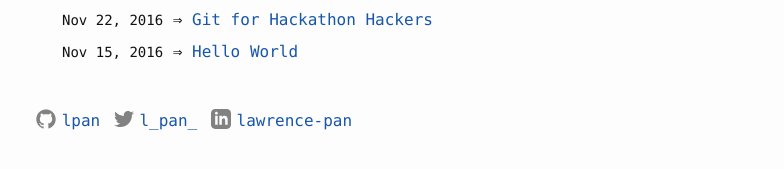
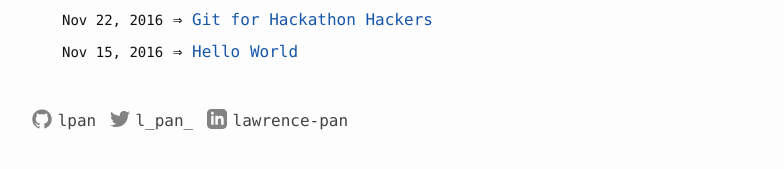
Before and after one commit to lpan/lpan.github.io, a Jekyll site: the page built from index.html, in a window 1280 px wide. Shown: the part 394-563 px from the top of the page, without its empty margins (238-1022 px from the left). Built offline with Jekyll 4.4.1, drawn with Linux system fonts in a browser that asks for light colours.

Commit message:
better footer text color + alignment

```diff
--- a/_sass/_base.scss
+++ b/_sass/_base.scss
@@ -201,7 +201,6 @@ pre {
 
     position: relative;
     bottom: 2px;
-    left: 4px;
 
     path {
       fill: $grey-color;
--- a/_sass/_layout.scss
+++ b/_sass/_layout.scss
@@ -30,8 +30,20 @@
 
     li {
       display: inline-block;
+
+      .username {
+        color: $grey-color-dark;
+        position: relative;
+        right: 4px;
+      }
+
       a:hover {
         text-decoration: none;
+
+        .username {
+          color: $brand-color;
+        }
+
         svg > path {
           fill: $brand-color;
         }
--- a/css/main.scss
+++ b/css/main.scss
@@ -4,8 +4,6 @@
 @charset "utf-8";
 
 
-
-// Our variables
 $base-font-family: "Lucida Console", Monaco, monospace;
 $base-font-size:   16px;
 $base-font-weight: 400;
```
